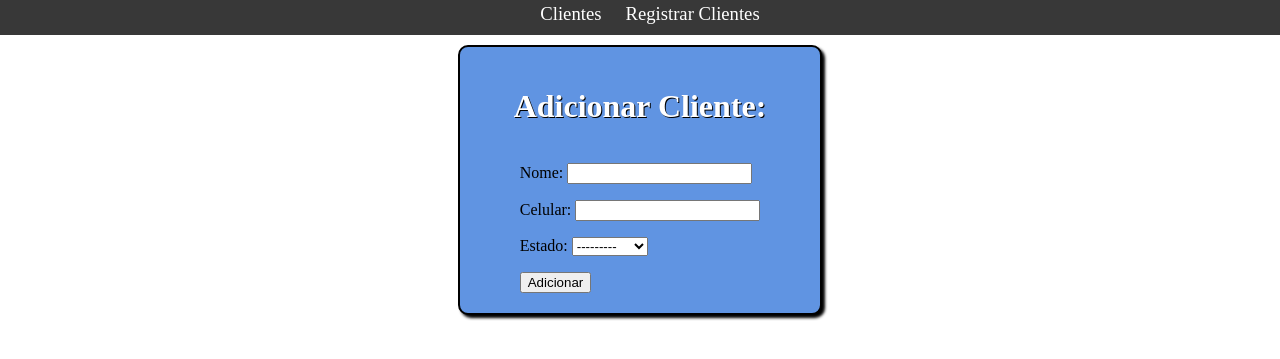
After one commit to Andrewdm0/cadastro-clientes, a Django app: page /main/novo-cliente/ in a window 1280 px wide. The commit adds this page. Shown: the top 359 px of the page. Run offline with Django 4.2, Linux system fonts and the light colour scheme.

Commit message:
Adicionar Cliente

```diff
--- /dev/null
+++ b/main/forms.py
@@ -0,0 +1,7 @@
+from django import forms
+from .models import Cliente
+
+class ClienteForm(forms.ModelForm):
+    class Meta:
+        model = Cliente
+        fields= ('nome','celular','estado')
--- a/main/models.py
+++ b/main/models.py
@@ -7,7 +7,7 @@ class Cliente(models.Model):
     ]
     nome = models.CharField(max_length=50)
     celular = models.CharField(max_length=50)
-    data = models.TimeField(auto_now_add=True)
+    data = models.DateTimeField(auto_now_add=True)
     estado = models.CharField(
         max_length=7,
         choices=STATUS,
--- a/main/static/css/style.css
+++ b/main/static/css/style.css
@@ -5,6 +5,25 @@ body{
     padding: 0;
     margin: 0;
 }
+/* Barra de Navegação */
+.nave{
+    display: flex;
+    justify-content: center;
+    margin-top: -15px;
+    margin-bottom: 10px;
+    background-color: rgba(0, 0, 0, 0.781);
+    width: 100%;
+    height: 50px;
+}
+
+.nave li{
+    display: inline-block;
+    list-style: none;
+    font-size: 16pt;
+    margin-right:20px ;
+}
+
+/* Tela */
 
 div.tela{
     display: flex;
@@ -18,21 +37,22 @@ div.tela{
     border: 2px solid black;
     box-shadow: 3px 3px 3px black;
     border-radius: 10px;
-}
-.nave{
-    display: flex;
-    justify-content: center;
-    margin-top: -15px;
-    margin-bottom: 10px;
-    background-color: rgba(0, 0, 0, 0.781);
-    width: 100%;
-    height: 50px;
+    padding: 20px;
 }
 
-.nave li{
-    list-style: none;
-    font-size: 16pt;
+/* Clientes*/
+
+.tabela-clientes{
+    text-align: justify;
 }
+
+/* CliView*/
+
+.cliente-info{
+    display: flex;
+    flex-direction: column;
+}
+
 a{
     color: white;
     text-decoration: none;
--- a/main/templates/base.html
+++ b/main/templates/base.html
@@ -11,8 +11,9 @@
 <body>
     <header>
         <nav class="nave">
-            <ul>
+            <ul class = "nave-lista">
                 <li><a href="../cliente">Clientes</a></li>
+                <li><a href="../novo-cliente">Registrar Clientes</a></li>
             </ul>
         </nav>
     </header>
--- /dev/null
+++ b/main/templates/main/novo-cliente.html
@@ -0,0 +1,14 @@
+{% extends 'base.html' %}
+
+{% block title %} Criar Clientes {% endblock%}
+
+{% block content %}
+    <h1>Adicionar Cliente:</h1>
+    <form method = 'POST'>
+        {% csrf_token %}
+
+        {{ clienteform.as_p }}
+
+        <input type="submit" value="Adicionar">
+    </form>
+{% endblock %}
--- a/main/urls.py
+++ b/main/urls.py
@@ -7,4 +7,5 @@ urlpatterns = [
     path('hello/', views.HelloWorld, name='HelloWorld'),
     path('cliente/', views.Clientes, name='Cliente'),
     path('cliente/<str:id>',views.ClientesView, name = 'ClientesView'),
+    path('novo-cliente/',views.CriaCliente,name='CriaCliente')
 ]
--- a/main/views.py
+++ b/main/views.py
@@ -1,15 +1,27 @@
 from django import http
-from django.shortcuts import render, get_object_or_404
+from django.shortcuts import redirect, render, get_object_or_404
 from django.http import HttpResponse
 from .models import Cliente
+from .forms import ClienteForm
 
 def HelloWorld(request):
     return HttpResponse('HelloWorld')
 
 def Clientes(request):
-    clientes = Cliente.objects.all()
-    return render(request,'main/index.html', {'clientes': clientes})
+    clientes = Cliente.objects.all().order_by('nome')
+    return render(request,'main/clientes.html', {'clientes': clientes})
 
 def ClientesView(request,id):
     cliente = get_object_or_404(Cliente, pk=id)
     return render(request,'main/cliview.html',{'cliente':cliente})
+
+def CriaCliente(request):
+    if request.method == 'POST':
+        clienteform = ClienteForm(request.POST)
+
+        if clienteform.is_valid():
+            cliente = clienteform.save()
+            return redirect('../cliente')
+    else:
+        clienteform = ClienteForm()
+        return render(request,'main/novo-cliente.html',{'clienteform':clienteform})
```
Also changed, not shown: main/templates/main/clientes.html (added, +16 -0 lines), main/templates/main/cliview.html (+5 -11 lines), main/templates/main/index.html (deleted, +0 -17 lines), db.sqlite3, main/migrations/0006_alter_cliente_data_alter_cliente_estado.py (added), main/migrations/0007_alter_cliente_data.py (added), 2 other files.
